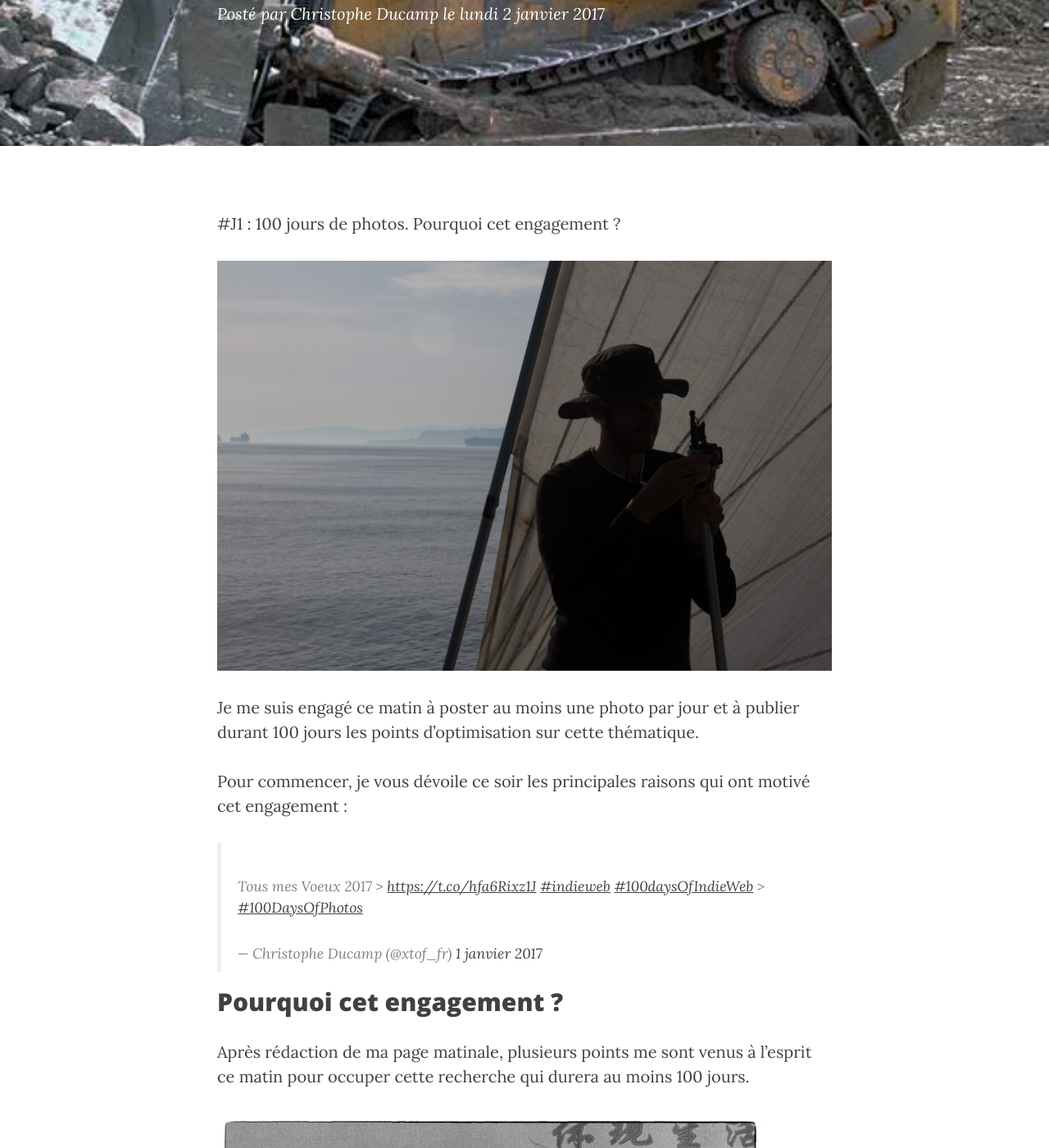
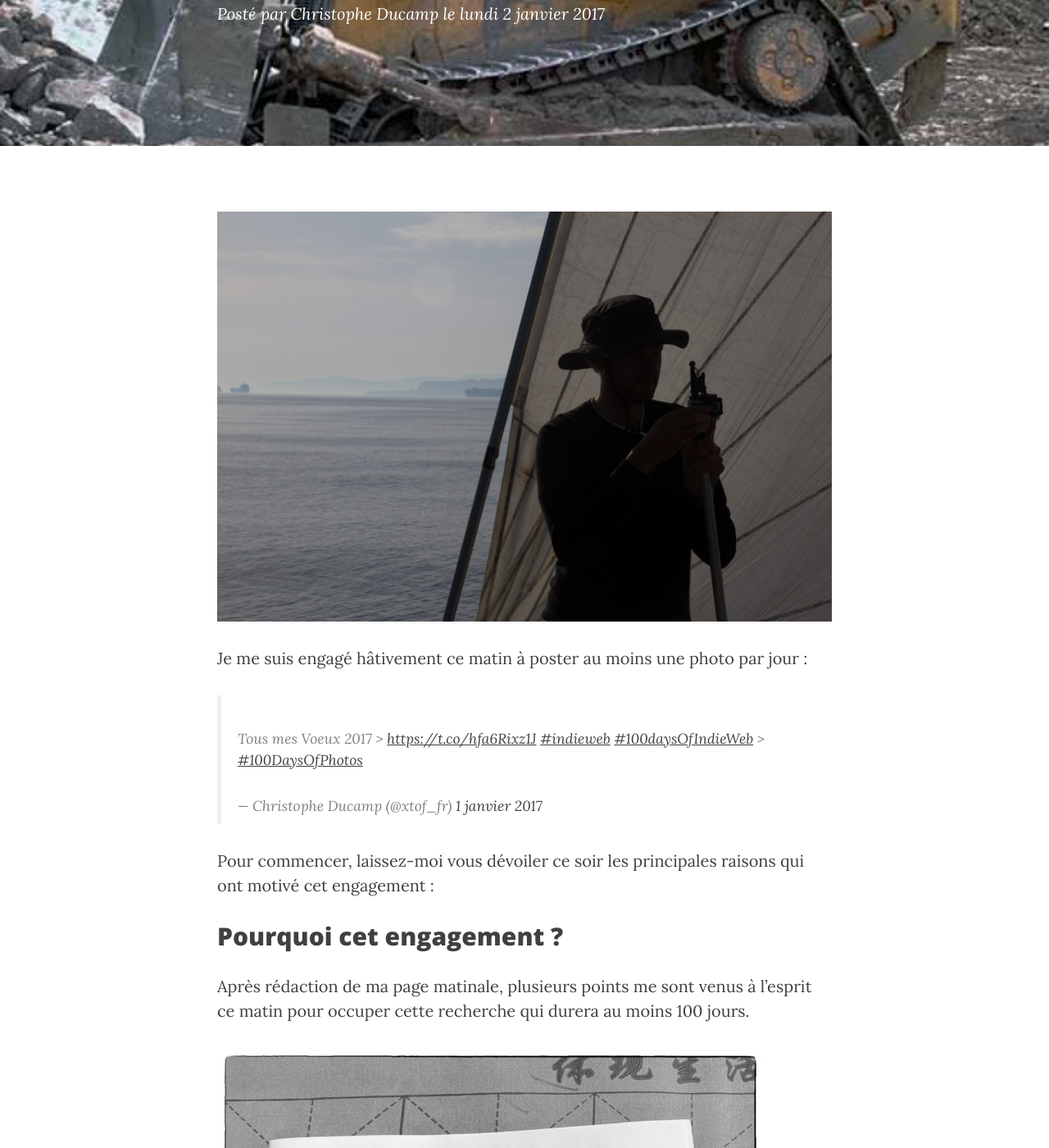
Before and after one commit to ChristopheDucamp/xtof-clean-blog, a Jekyll site: the page built from _posts/2017-01-02-100daysofphoto-pourquoi.markdown, in a window 1280 px wide and 1400 px high, scrolled down 356 px. Shown: the whole window at 82% size. Built offline with Jekyll 4.4.1, drawn with Linux system fonts in a browser that asks for light colours; nearby versions of some CDN libraries; comment, search, counter and statistics services are not loaded.

Commit message:
Updated 100daysofphoto Pourquoi

```diff
--- a/_posts/2017-01-02-100daysofphoto-pourquoi.markdown
+++ b/_posts/2017-01-02-100daysofphoto-pourquoi.markdown
@@ -8,16 +8,14 @@ author: Christophe Ducamp
 layout: post
 ---
 
-#J1 : 100 jours de photos. Pourquoi cet engagement ?
-
 ![gibraltar-2016-10-gaffecam-3.jpg](/uploads/gibraltar-2016-10-gaffecam-3.jpg)
 
-Je me suis engagé ce matin à poster au moins une photo par jour et à publier durant 100 jours les points d'optimisation sur cette thématique.
-
-Pour commencer, je vous dévoile ce soir les principales raisons qui ont motivé cet engagement :
+Je me suis engagé hâtivement ce matin à poster au moins une photo par jour :
 
 <blockquote class="twitter-tweet" data-lang="fr"><p lang="fr" dir="ltr">Tous mes  Voeux 2017 &gt; <a href="https://t.co/hfa6Rixz1J">https://t.co/hfa6Rixz1J</a> <a href="https://twitter.com/hashtag/indieweb?src=hash">#indieweb</a> <a href="https://twitter.com/hashtag/100daysOfIndieWeb?src=hash">#100daysOfIndieWeb</a> &gt; <a href="https://twitter.com/hashtag/100DaysOfPhotos?src=hash">#100DaysOfPhotos</a></p>&mdash; Christophe Ducamp (@xtof_fr) <a href="https://twitter.com/xtof_fr/status/815541760713773056">1 janvier 2017</a></blockquote>
 <script async src="//platform.twitter.com/widgets.js" charset="utf-8"></script>
+
+Pour commencer, laissez-moi vous dévoiler ce soir les principales raisons qui ont motivé cet engagement :
 
 ## Pourquoi cet engagement ?
 
```
